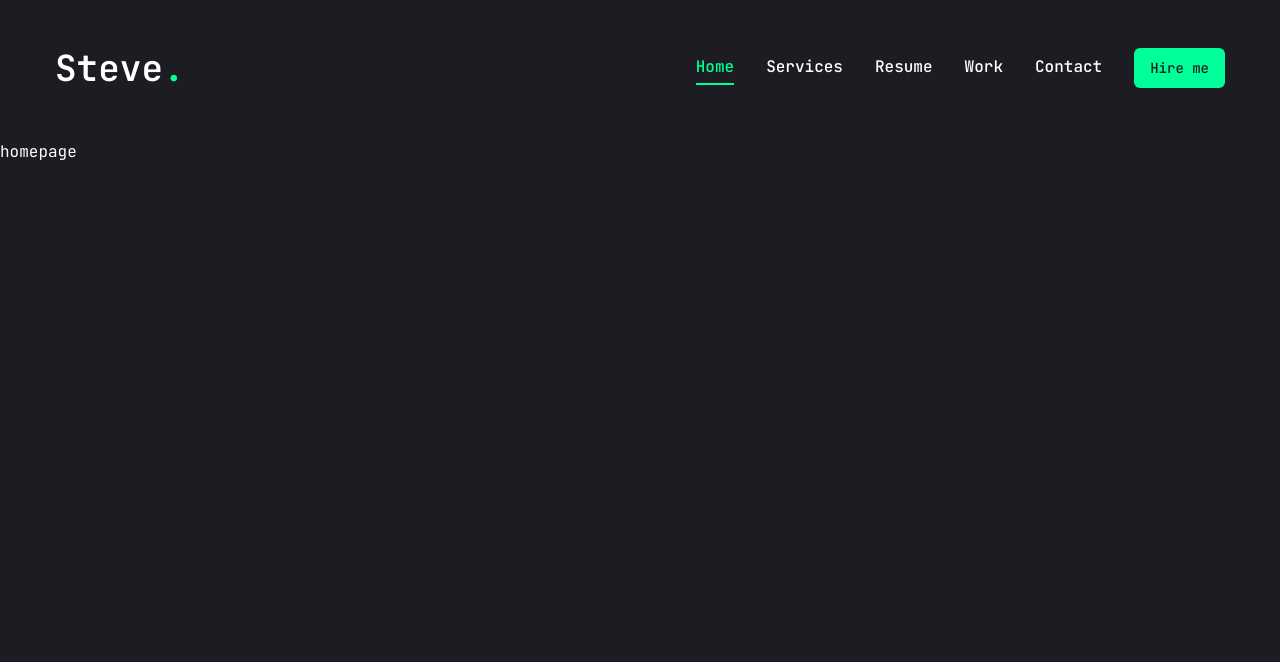
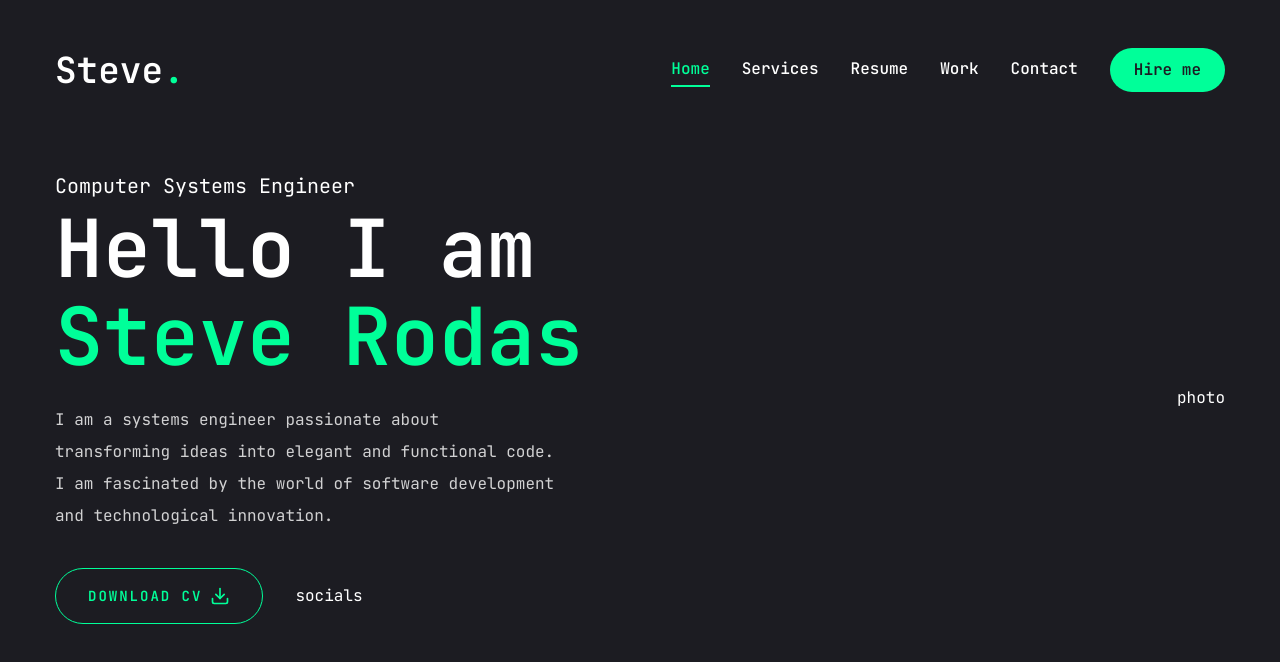
Before and after one commit to stevehndz/steve-portfolio, a Next.js app: page / in a window 1280 px wide. Shown: the top 662 px of the page. Built offline with nearby package versions, Linux system fonts and the light colour scheme.

Commit message:
feat(homepage): building homepage

```diff
--- a/app/globals.css
+++ b/app/globals.css
@@ -6,4 +6,13 @@
   body {
     @apply font-primary bg-primary text-white leading-loose;
   }
+  .h1 {
+    @apply text-[48px] lg:text-[80px] leading-[1.1] font-semibold;
+  }
+  .h2 {
+    @apply text-[36px] lg:text-[48px] leading-[1.1] font-semibold;
+  }
+  .h3 {
+    @apply text-[20px] lg:text-[24px] leading-[1.1] font-semibold;
+  }
 }
--- a/app/page.jsx
+++ b/app/page.jsx
@@ -1,5 +1,41 @@
-import Image from "next/image";
+import { Button } from "@/components/ui/button";
+import { FiDownload } from "react-icons/fi";
 
-export default function Home() {
-  return <main>homepage</main>;
-}
+const Home = () => {
+  return (
+    <section className="h-full">
+      <div className="container mx-auto h-full">
+        <div className="flex flex-col lg:flex-row items-center justify-between lg:pt-8 lg:pb-24">
+          {/* text */}
+          <div className="text-center lg:text-left">
+            <span className="text-xl">Computer Systems Engineer</span>
+            <h1 className="h1 mb-6">
+              Hello I am <br /> <span className="text-accent">Steve Rodas</span>
+            </h1>
+            <p className="max-w-[500px] mb-9 text-white/80">
+              I am a systems engineer passionate about transforming ideas into
+              elegant and functional code. I am fascinated by the world of
+              software development and technological innovation.
+            </p>
+            {/* btn and socials */}
+            <div className="flex flex-col lg:flex-row items-center gap-8">
+              <Button
+                variant="outline"
+                size="lg"
+                className="uppercase flex items-center gap-2"
+              >
+                <span>Download CV</span>
+                <FiDownload className="text-xl"/>
+              </Button>
+              <div>socials</div>
+            </div>
+          </div>
+          {/* photo */}
+          <div>photo</div>
+        </div>
+      </div>
+    </section>
+  );
+};
+
+export default Home;
--- a/components/Header.jsx
+++ b/components/Header.jsx
@@ -21,7 +21,7 @@ const Header = () => {
         <div className="hidden lg:flex items-center gap-8">
           <Navbar />
           <Link href="/contact">
-            <Button className="bg-accent hover:bg-accent-hover text-primary">
+            <Button>
               Hire me
             </Button>
           </Link>
--- a/components/ui/button.jsx
+++ b/components/ui/button.jsx
@@ -1,29 +1,23 @@
-import * as React from "react"
-import { Slot } from "@radix-ui/react-slot"
+import * as React from "react";
+import { Slot } from "@radix-ui/react-slot";
 import { cva } from "class-variance-authority";
 
-import { cn } from "@/lib/utils"
+import { cn } from "@/lib/utils";
 
 const buttonVariants = cva(
-  "inline-flex items-center justify-center whitespace-nowrap rounded-md text-sm font-medium ring-offset-white transition-colors focus-visible:outline-none focus-visible:ring-2 focus-visible:ring-slate-950 focus-visible:ring-offset-2 disabled:pointer-events-none disabled:opacity-50 dark:ring-offset-slate-950 dark:focus-visible:ring-slate-300",
+  "inline-flex items-center justify-center whitespace-nowrap rounded-full text-base font-semibold ring-offset-white transition-colors",
   {
     variants: {
       variant: {
-        default: "bg-slate-900 text-slate-50 hover:bg-slate-900/90 dark:bg-slate-50 dark:text-slate-900 dark:hover:bg-slate-50/90",
-        destructive:
-          "bg-red-500 text-slate-50 hover:bg-red-500/90 dark:bg-red-900 dark:text-slate-50 dark:hover:bg-red-900/90",
+        default: "bg-accent text-primary hover:bg-accent-hover",
+        primary: "bg-primary text-white",
         outline:
-          "border border-slate-200 bg-white hover:bg-slate-100 hover:text-slate-900 dark:border-slate-800 dark:bg-slate-950 dark:hover:bg-slate-800 dark:hover:text-slate-50",
-        secondary:
-          "bg-slate-100 text-slate-900 hover:bg-slate-100/80 dark:bg-slate-800 dark:text-slate-50 dark:hover:bg-slate-800/80",
-        ghost: "hover:bg-slate-100 hover:text-slate-900 dark:hover:bg-slate-800 dark:hover:text-slate-50",
-        link: "text-slate-900 underline-offset-4 hover:underline dark:text-slate-50",
+          "border border-accent bg-transparent text-accent hover:bg-accent hover:text-primary",
       },
       size: {
-        default: "h-10 px-4 py-2",
-        sm: "h-9 rounded-md px-3",
-        lg: "h-11 rounded-md px-8",
-        icon: "h-10 w-10",
+        default: "h-[44px] px-6",
+        md: "h-[48px] px-6",
+        lg: "h-[56px] px-8 text-sm uppercase tracking-[2px]",
       },
     },
     defaultVariants: {
@@ -31,17 +25,20 @@ const buttonVariants = cva(
       size: "default",
     },
   }
-)
+);
 
-const Button = React.forwardRef(({ className, variant, size, asChild = false, ...props }, ref) => {
-  const Comp = asChild ? Slot : "button"
-  return (
-    (<Comp
-      className={cn(buttonVariants({ variant, size, className }))}
-      ref={ref}
-      {...props} />)
-  );
-})
-Button.displayName = "Button"
+const Button = React.forwardRef(
+  ({ className, variant, size, asChild = false, ...props }, ref) => {
+    const Comp = asChild ? Slot : "button";
+    return (
+      <Comp
+        className={cn(buttonVariants({ variant, size, className }))}
+        ref={ref}
+        {...props}
+      />
+    );
+  }
+);
+Button.displayName = "Button";
 
-export { Button, buttonVariants }
+export { Button, buttonVariants };
```
